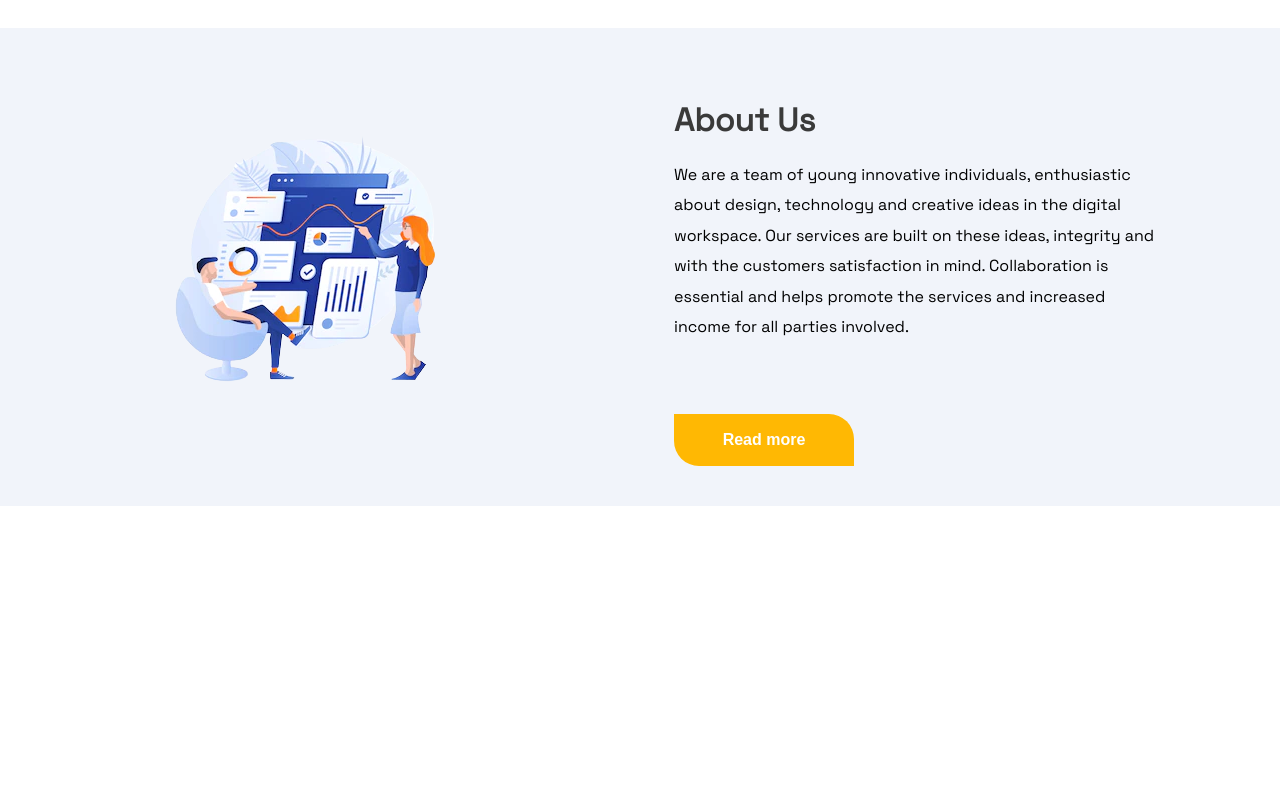
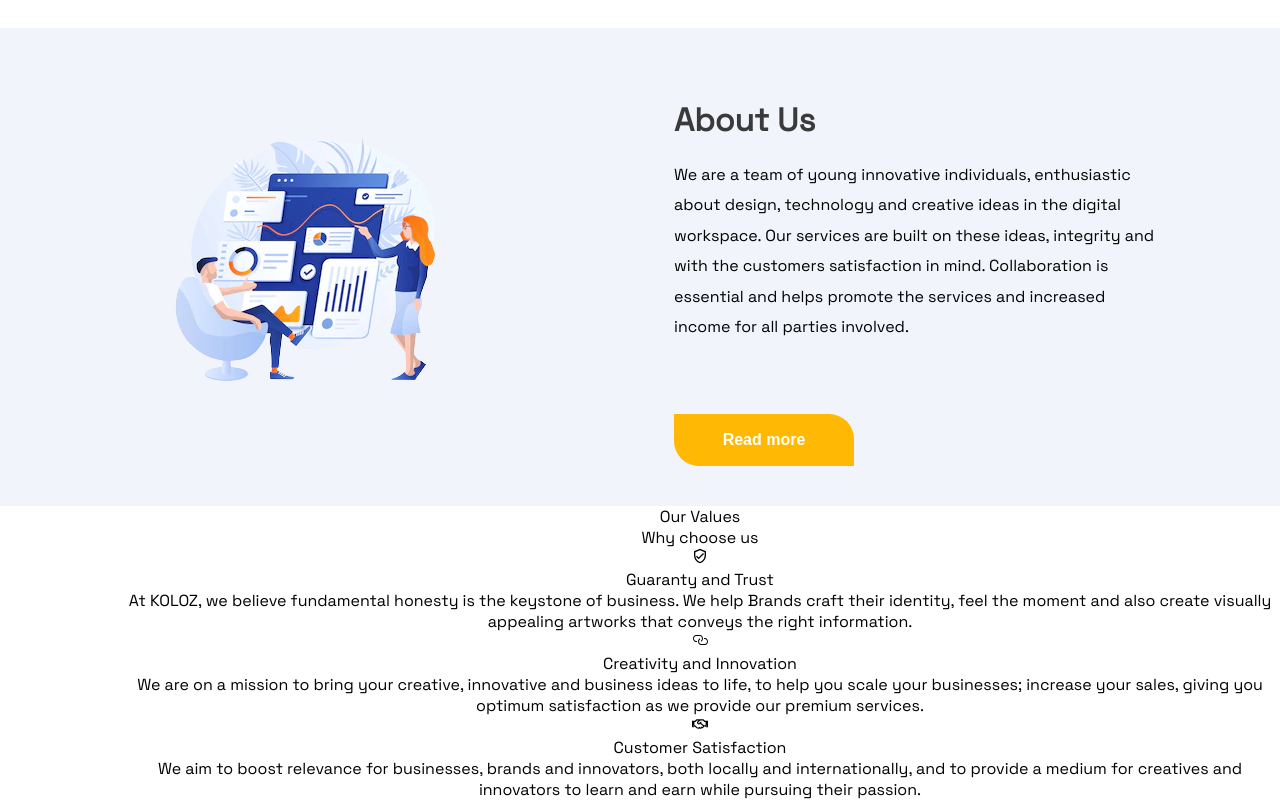
Before and after one commit to B-gentle/koloz, a React (Create React App) app: page / in a window 1280 px wide. Shown: the part 636-1436 px from the top of the page. Before the commit the page ends 1142 px from the top, so only its background shows below. Built offline with nearby package versions, Linux system fonts and the light colour scheme.

Commit message:
adding third-section

```diff
--- a/src/App.js
+++ b/src/App.js
@@ -1,6 +1,7 @@
 import './App.css';
 import FirstSection from './components/first-section/FirstSection';
 import Navbar from './components/navbar/Navbar';
+import ThirdSecond from './components/section-three/ThirdSecond';
 import SectionTwo from './components/section-two/SectionTwo';
 
 function App() {
@@ -9,6 +10,7 @@ function App() {
      <Navbar/>
      <FirstSection/>
      <SectionTwo />
+     <ThirdSecond />
     </div>
   );
 }
--- a/src/components/fliers/fliers.css
+++ b/src/components/fliers/fliers.css
@@ -0,0 +1,4 @@
+.fliers{
+    display: flex;
+    flex-direction: column;
+}
--- a/src/components/section-three/ThirdSecond.js
+++ b/src/components/section-three/ThirdSecond.js
@@ -1,15 +1,18 @@
 import React from 'react';
 import Fliers from '../fliers/Fliers';
 import './thirdSection.css';
+import shield1 from '../../data/db';
 
 const ThirdSecond = () => {
+
+
     return (
         <section className='third-section'>
-            <p>
                 <span>Our Values</span>
                 <span>Why choose us</span>
-                <Fliers/>
-            </p>
+                {
+                    shield1 && shield1.map((flier, id)=> <div className='third-section-fliersbox'><Fliers className='third-section-fliers' key={id} icon={<flier.icon/>} title={flier.title} content={flier.content} /></div>)
+                }
         </section>
     )
 }
--- a/src/components/section-three/thirdSection.css
+++ b/src/components/section-three/thirdSection.css
@@ -0,0 +1,9 @@
+.third-section{
+    display: flex;
+    flex-direction: column;
+}
+
+.third-section .third-section-fliersbox{
+    display: flex;
+    flex-direction: column;
+}
--- /dev/null
+++ b/src/data/db.js
@@ -0,0 +1,23 @@
+import { MdOutlineVerifiedUser } from "react-icons/md";
+import { GoLink } from "react-icons/go";
+import { FaRegHandshake } from "react-icons/fa";
+
+const shield1 = [
+    {
+        icon: MdOutlineVerifiedUser,
+        title: "Guaranty and Trust",
+        content: "At KOLOZ, we believe fundamental honesty is the keystone of business. We help Brands craft their identity, feel the moment and also create visually appealing artworks that conveys the right information."
+    },
+    {
+        icon: GoLink,
+        title: "Creativity and Innovation",
+        content: "We are on a mission to bring your creative, innovative and business ideas to life, to help you scale your businesses; increase your sales, giving you optimum satisfaction as we provide our premium services."
+    },
+    {
+        icon: FaRegHandshake,
+        title: "Customer Satisfaction",
+        content: "We aim to boost relevance for businesses, brands and innovators, both locally and internationally, and to provide a medium for creatives and innovators to learn and earn while pursuing their passion."
+    },
+]
+
+export default shield1;
```
